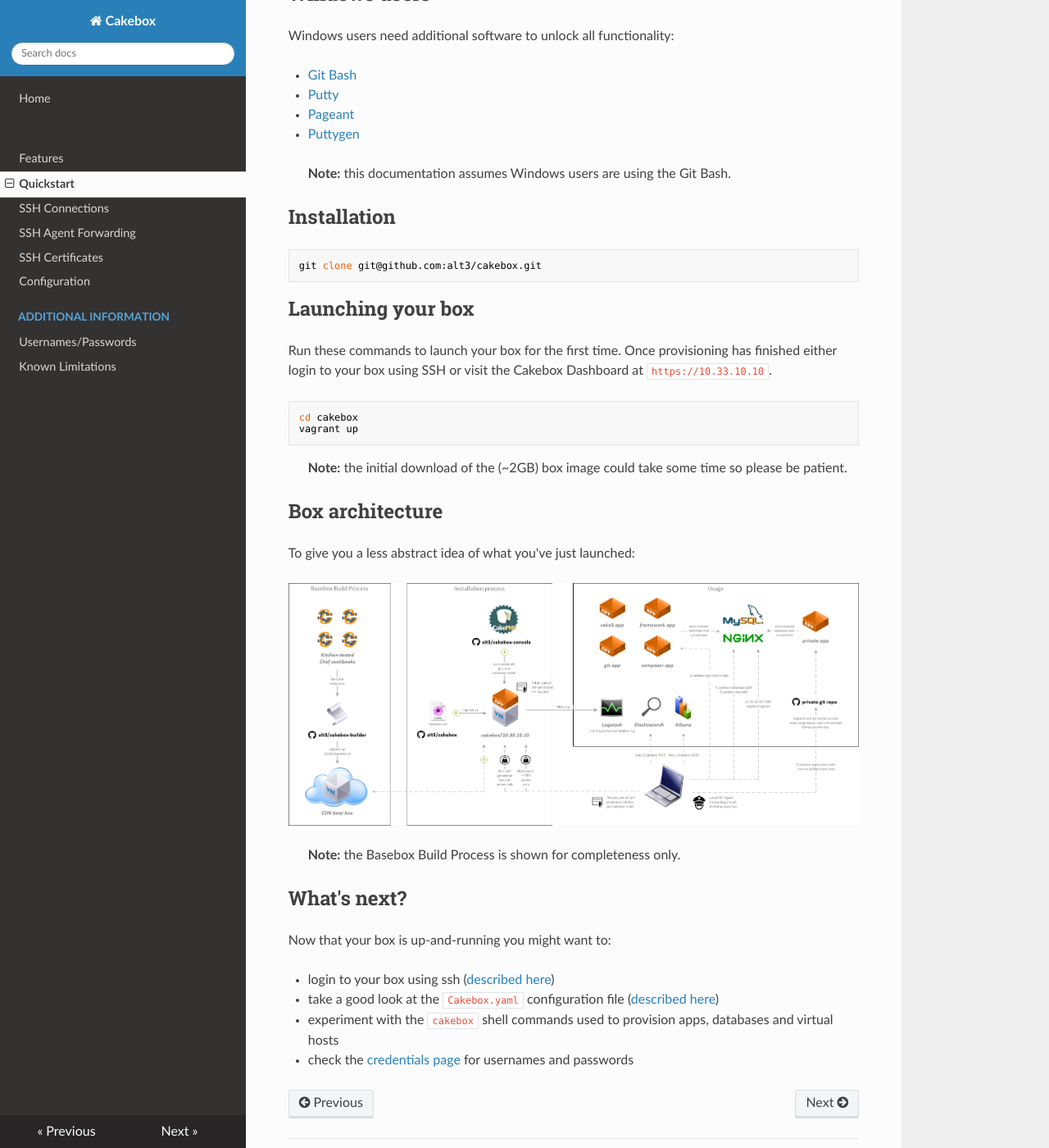
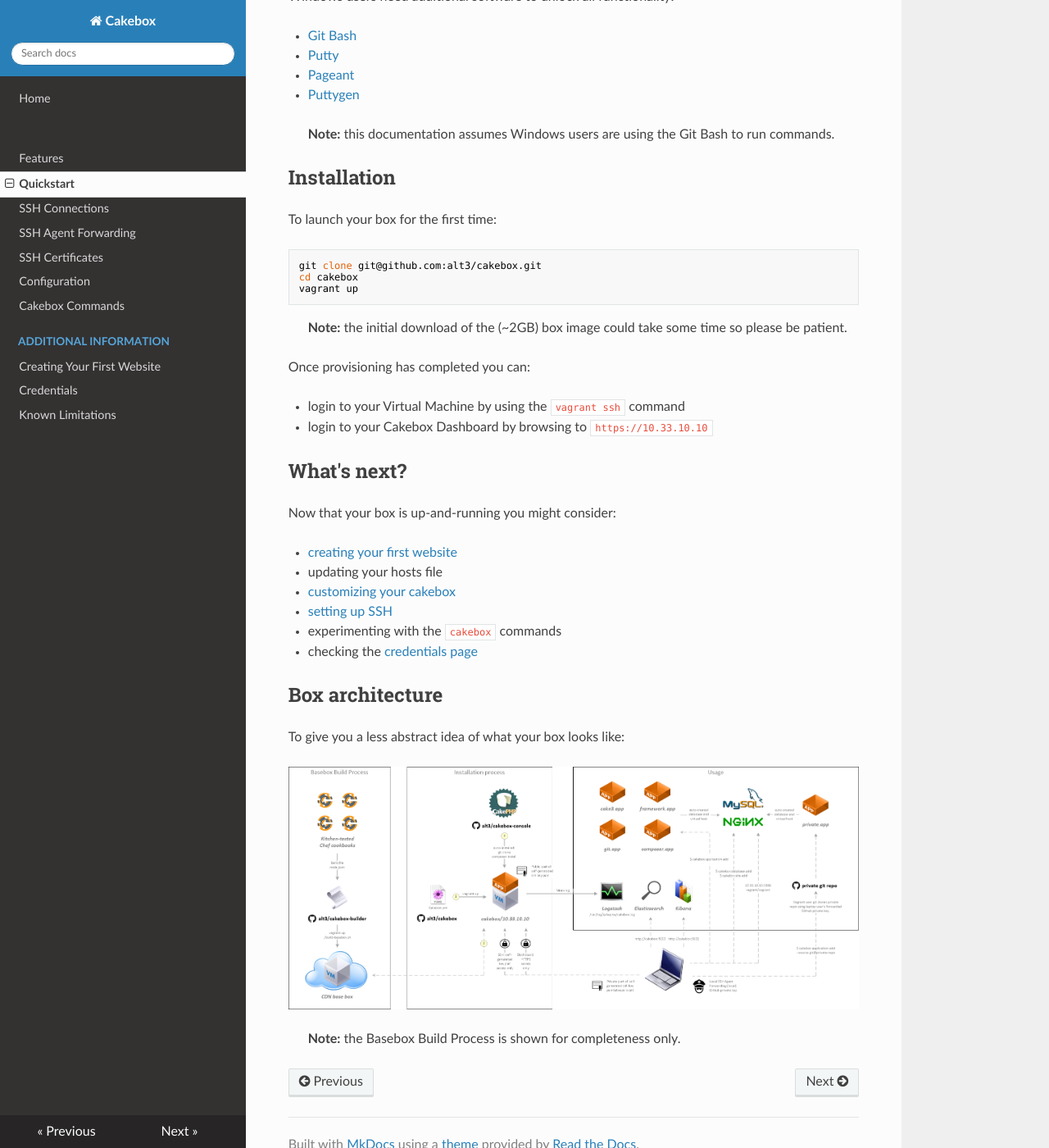
Before and after one commit to alt3/cakebox, an MkDocs documentation site: the page built from docs/sources/quickstart.md, in a window 1280 px wide and 1400 px high, scrolled down 403 px. Shown: the whole window at 82% size. Built offline with MkDocs 1.6.1, drawn with Linux system fonts in a browser that asks for light colours; nearby versions of some CDN libraries; old or Windows-style settings are respelled for this version of MkDocs; some of the changed text lies outside the part shown.

Commit message:
Adds first website tutorial

````diff
--- a/docs/sources/quickstart.md
+++ b/docs/sources/quickstart.md
@@ -20,21 +18,15 @@ Windows users need additional software to unlock all functionality:
 + [Pageant](http://www.chiark.greenend.org.uk/~sgtatham/putty/download.html)
 + [Puttygen](http://www.chiark.greenend.org.uk/~sgtatham/putty/download.html)
 
-> **Note:** this documentation assumes Windows users are using the Git Bash.
+> **Note:** this documentation assumes Windows users are using the Git Bash to
+> run commands.
 
 ## Installation
 
+To launch your box for the first time:
+
 ```bash
 git clone git@github.com:alt3/cakebox.git
-```
-
-## Launching your box
-
-Run these commands to launch your box for the first time. Once provisioning has
-finished either login to your box using SSH or visit the Cakebox Dashboard at
-``https://10.33.10.10``.
-
-```bash
 cd cakebox
 vagrant up
 ```
@@ -42,20 +34,27 @@ vagrant up
 > **Note:** the initial download of the (~2GB) box image could take some time
 > so please be patient.
 
+Once provisioning has completed you can:
+
+- login to your Virtual Machine by using the ``vagrant ssh`` command
+- login to your Cakebox Dashboard by browsing to ``https://10.33.10.10``
+
+## What's next?
+
+Now that your box is up-and-running you might consider:
+
++ [creating your first website](additional/tutorial-first-site.md)
++ updating your hosts file
++ [customizing your cakebox](configuration/cakebox-yml.md)
++ [setting up SSH](configuration/ssh-connections.md)
++ experimenting with the ``cakebox`` commands
++ checking the [credentials page](additional/credentials.md)
+
+
 ## Box architecture
 
-To give you a less abstract idea of what you've just launched:
+To give you a less abstract idea of what your box looks like:
 
 ![Cakebox Overview](img/cakebox-overview.png)
 
 > **Note:** the Basebox Build Process is shown for completeness only.
-
-## What's next?
-
-Now that your box is up-and-running you might want to:
-
-+ login to your box using ssh ([described here](configuration/ssh-connections.md))
-+ take a good look at the ``Cakebox.yaml`` configuration file
-([described here](configuration/cakebox-yml.md))
-+ experiment with the ``cakebox`` shell commands used to provision apps, databases and virtual hosts
-+ check the [credentials page](additional/credentials.md) for usernames and passwords
--- a/mkdocs.yml
+++ b/mkdocs.yml
@@ -33,7 +33,10 @@ pages:
 # Cakebox.yaml:
 - ['configuration/cakebox-yml.md', '', 'Configuration']
 
+# Cakebox commands:
+- ['usage/cakebox-commands.md', '', 'Cakebox Commands']
 
 # Additional Information:
-- ['additional/credentials.md', 'Additional Information', 'Usernames/Passwords']
+- ['additional/tutorial-first-site.md', 'Additional Information', 'Creating Your First Website']
+- ['additional/credentials.md', 'Additional Information', 'Credentials']
 - ['additional/known-limitations.md', 'Additional Information', 'Known Limitations']
````
Also changed, not shown: other parts of docs/sources/quickstart.md (+2 -4 lines), docs/sources/additional/tutorial-first-site.md (added, +94 -0 lines), docs/sources/usage/cakebox-commands.md (added, +19 -0 lines), docs/sources/img/fresh-install-cake3.png (added).
